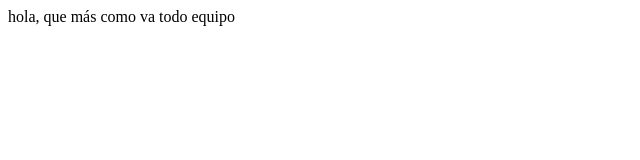
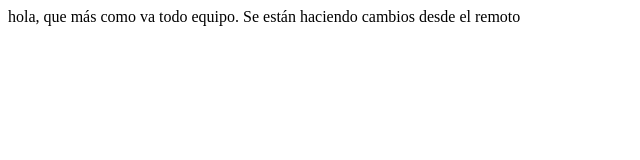
Before and after one commit to carlosabermudez16/proyectoDemoCursoPrework, a plain HTML site: page index.html in a window 1280 px wide. Shown: the whole page, without its empty margins (0-640 px from the left). Drawn offline with Linux system fonts and the light colour scheme.

Commit message:
Update index.html

```diff
--- a/index.html
+++ b/index.html
@@ -7,6 +7,7 @@
     <title>Document</title>
 </head>
 <body>
-    hola, que más como va todo equipo
+    hola, que más como va todo equipo.
+    Se están haciendo cambios desde el remoto
 </body>
 </html>
```
